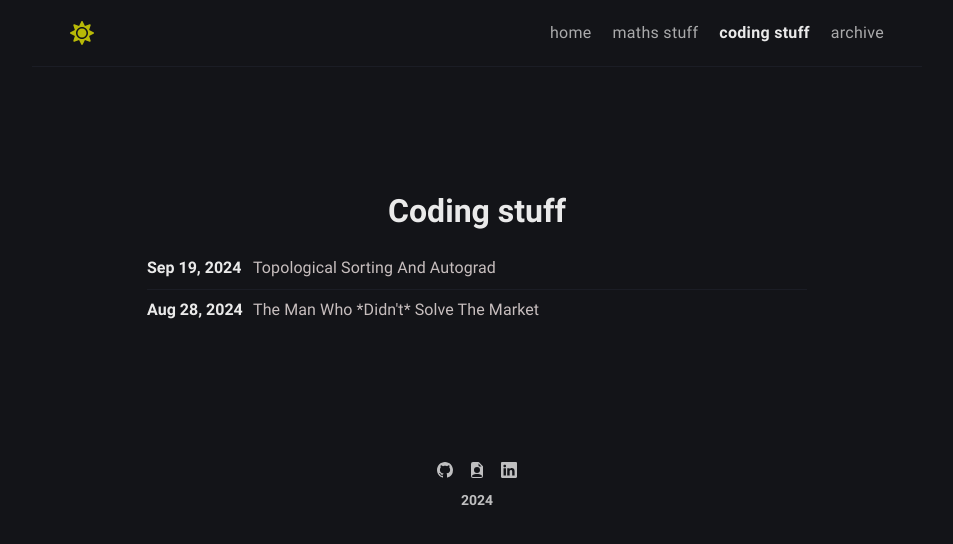
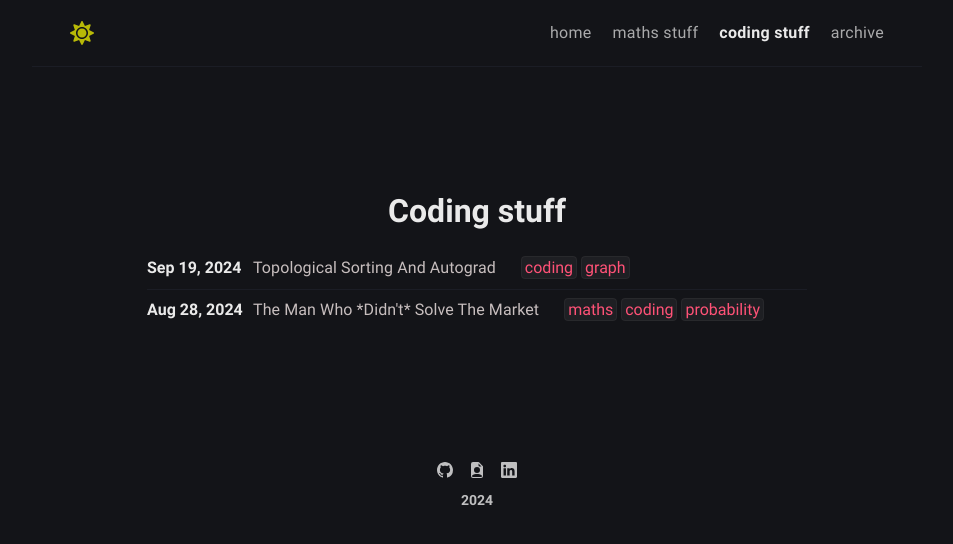
Before and after one commit to Cyril9227/cyril9227.github.io, a Jekyll site: the page built from coding.md, in a window 1280 px wide. Shown: the top 544 px of the page, without its empty margins (163-1116 px from the left). Built offline with Jekyll 4.4.1, drawn with Linux system fonts in a browser that asks for light colours.

Commit message:
add tags

```diff
--- a/coding.md
+++ b/coding.md
@@ -16,10 +16,15 @@ comments: false
           <h3 class="post-item-title">
             <a href="{{ post.url }}">{{ post.title | escape }}</a>
           </h3>
+          <div class="all-posts-tags" style="margin-left: 25px;">
+            {% for tag in post.tags %}
+              <a href="/tags#{{ tag | slugify }}" class="tag-item">{{ tag }}</a>
+            {% endfor %}
+          </div>
         </article>
       {% endfor %}
     {% else %}
-      <p>Oh oh seems that this lazy fck didn't publish anything yet...</p>
+      <p>This lazy bum hasn't posted anything yet...</p>
     {% endif %}
   </section>
 </div>
```
